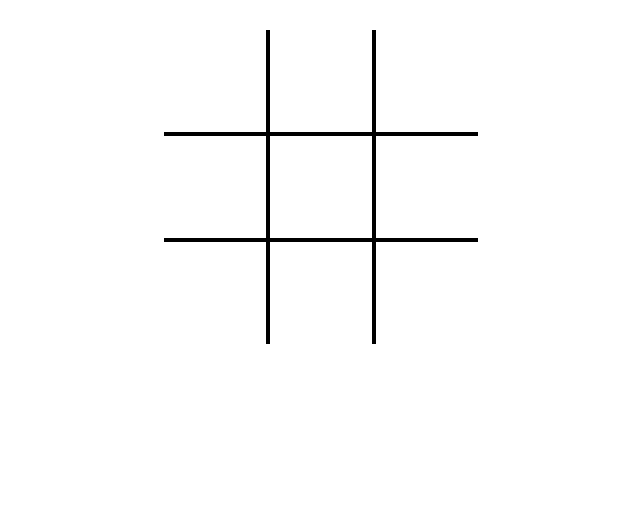
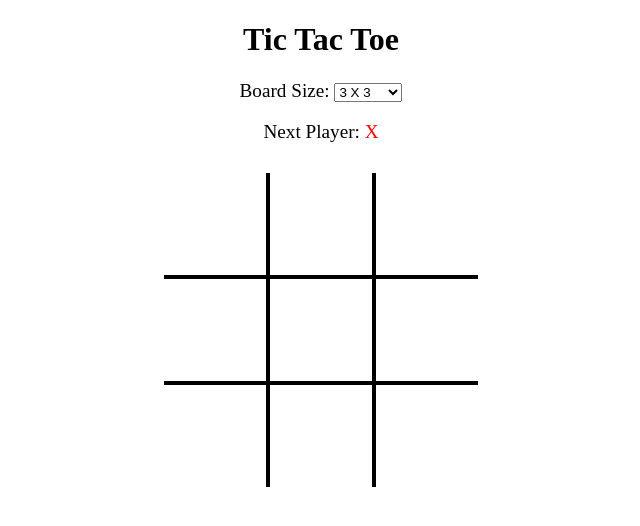
Before and after one commit to ge0vx/tic-tac-toe, a React app: page / in a window 1280 px wide. Shown: the top 526 px of the page, without its empty margins (319-959 px from the left). Built offline with nearby package versions, Linux system fonts and the light colour scheme.

Commit message:
set how a game ends

```diff
--- a/src/App/App.js
+++ b/src/App/App.js
@@ -5,17 +5,19 @@ import Board from "../_components/Board.js";
 class App extends React.Component {
     constructor(props) {
         super(props);
+        this.moves = 0;
         this.state = {
-            grid_size: 3
+            grid_size: 3,
+            data: {},
+            currentPlayer: ""
         };
 
         this.play = this.play.bind(this);
+        this.changeBoard = this.changeBoard.bind(this);
     }
 
-    init() {
-        //number of moves
+    reset() {
         this.moves = 0;
-
         this.setState({
             data: {},
             currentPlayer: ""
@@ -41,6 +43,10 @@ class App extends React.Component {
             currentPlayer: playerType
         });
 
+    }
+
+    determineDraw(){
+        return (this.moves == Math.pow(this.state.grid_size, 2));
     }
 
     determineWinner(player) {
@@ -82,31 +88,71 @@ class App extends React.Component {
         return false;
     }
 
+    changeBoard(e){
+            this.setState({
+                grid_size: parseInt(e.target.value)
+            });
+            this.reset();
+    }
+
     render() {
+        const nextPlayer = this.moves % 2 === 1 ? 'O' : 'X';
+        const cPlayer = this.state.currentPlayer;
+        let gameEnd = false;
+        let gameOptions = <div>
+                            <div className="subtitles">
+                                <span>Board Size: </span>
+                                <select value={this.state.grid_size} onChange={this.changeBoard}>
+                                    <option value="3">
+                                        3 X 3
+                                    </option>
+                                    <option value="4">
+                                        4 X 4
+                                    </option>
+                                    <option value="5">
+                                        5 X 5
+                                    </option>
+                                    <option value="10">
+                                        10 X 10
+                                    </option>
+                                </select>
+                            </div>
+                            <div className="subtitles">
+                                Next Player: <span className={nextPlayer}>{nextPlayer}</span>
+                            </div>
+                        </div>;
+
+        if (this.determineWinner(cPlayer)) {
+            gameEnd = true;
+            gameOptions = <div>
+                            <div className="subtitles">
+                                <span>Winner: {cPlayer}</span>
+                            </div>
+                        </div>;
+
+        }else if (this.determineDraw()) {
+            gameEnd = true;
+            gameOptions = <div>
+                            <div className="subtitles">
+                                <span>Draw!</span>
+                            </div>
+                        </div>;
+        }
+
         return (
             <div>
+                <h1>Tic Tac Toe</h1>
+                {gameOptions}
                 <Board
                     data={this.state.data}
                     grid_size={this.state.grid_size}
                     play={this.play}
+                    gameEnd={gameEnd}
                 />
             </div>
         );
     }
 
-    componentWillMount() {
-        this.init();
-    }
-
-    componentDidUpdate(){
-        console.log(this.state);
-
-        const cPlayer = this.state.currentPlayer;
-
-        if (this.determineWinner(cPlayer)) {
-            window.alert(cPlayer + " has won");
-        }
-    }
 }
 
 export {App};
--- a/src/_components/Board.js
+++ b/src/_components/Board.js
@@ -1,24 +1,38 @@
 import React from 'react';
 import ReactDom from "react-dom";
 class Board extends React.Component {
+    constructor(props){
+        super(props);
+    }
+
     render() {
-        const  arrayData = Array.apply(null, Array(this.props.grid_size));
+        const _this = this;
+        const  arrayData = Array.apply(null, Array(_this.props.grid_size));
+        const isGameEnded = this.props.gameEnd;
+
         return (
             <div className="board">
                 <table>
                     <tbody>
                     {
-                      arrayData.map((value, row_index) => {
+                      arrayData.map(function(value, row_index){
                         return (
                             <tr key={row_index}>
                                 {
-                                  arrayData.map((value, column_index) => {
+                                  arrayData.map(function(value, column_index){
                                     return (
+                                        !isGameEnded?
                                         <td key={column_index}
-                                            className={this.props.data[row_index + '' + column_index]}
-                                            onClick={() => { this.props.play(row_index, column_index)}}
+                                            className={_this.props.data[row_index + '' + column_index]}
+                                            onClick={function(){ _this.props.play(row_index, column_index)}}
                                         >
-                                            {this.props.data[row_index + '' + column_index]}
+                                            {_this.props.data[row_index + '' + column_index]}
+                                        </td>
+                                        :
+                                        <td key={column_index}
+                                            className={_this.props.data[row_index + '' + column_index]}
+                                        >
+                                            {_this.props.data[row_index + '' + column_index]}
                                         </td>
                                     )
                                   })
--- a/src/css/custom.css
+++ b/src/css/custom.css
@@ -1,3 +1,6 @@
+h1, h3{
+    text-align: center;
+}
 .board table {
     border-spacing: 0px;
     border-collapse: separate;
@@ -29,10 +32,17 @@
     border-right: none;
 }
 
-.board td.X {
+.board td.X, span.X {
     color: red;
 }
 
-.board td.O {
+.board td.O, span.O {
     color: blue;
 }
+
+.subtitles{
+    width: 100%;
+    text-align: center;
+    font-size: 1.2em;
+    margin: 1em auto;
+}
```
